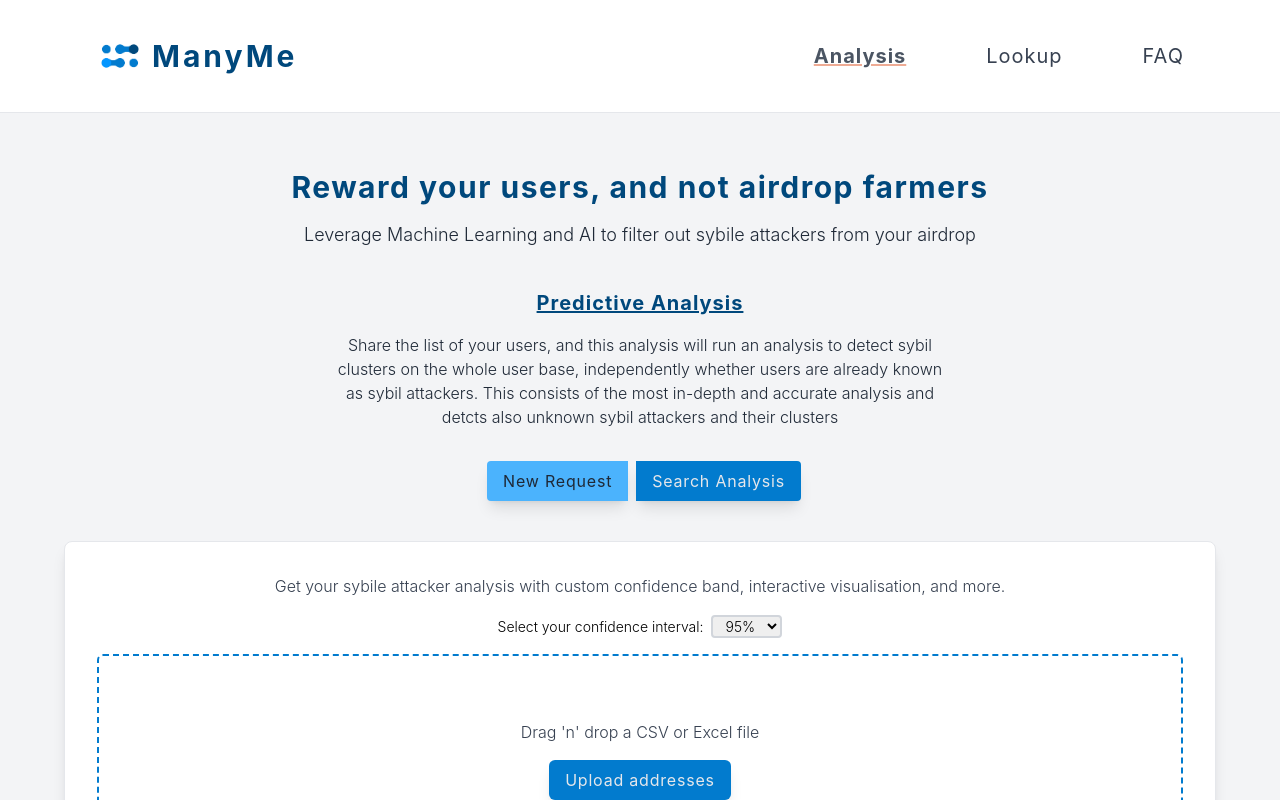
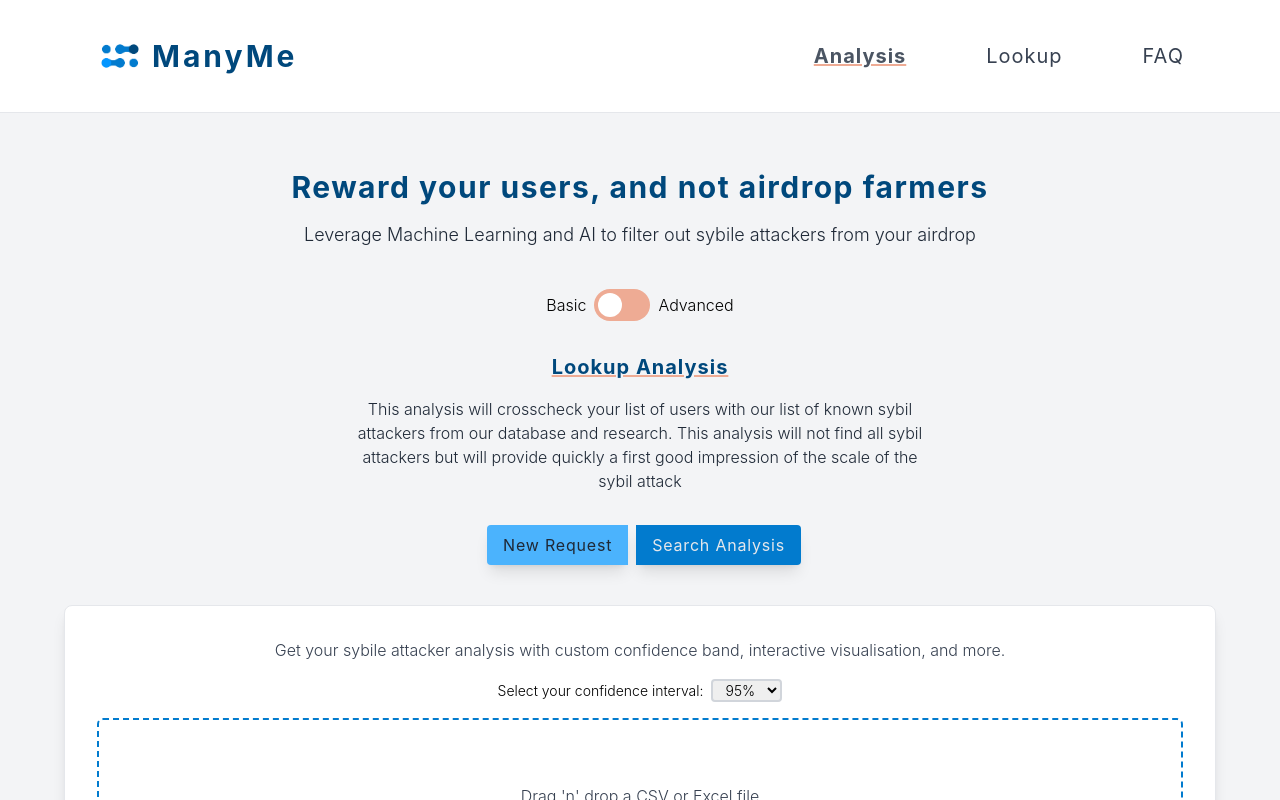
Before and after one commit to muhuuh/sybile, a React (Create React App) app: page / in a window 1280 px wide. Shown: the top 800 px of the page. Built offline with nearby package versions, Linux system fonts and the light colour scheme; no server answers.

Commit message:
added toggle logic

```diff
--- a/src/App.js
+++ b/src/App.js
@@ -1,18 +1,19 @@
 import { Routes, Route } from "react-router-dom";
 import Header from "./components/Header";
-import Main from "./components/Main/PredictiveMain";
+import PredictiveMain from "./components/Main/PredictiveMain";
 import AnalysisMain from "./components/Main/Analysis/AnalysisMain";
 import PaymentMain from "./components/Main/Payment/PaymentMain";
 import PaymentDetails from "./components/Main/Payment/PaymentDetails";
 import LookupMain from "./components/Lookup/LookupMain";
+import LandingPage from "./components/LandingPage";
 
 const App = () => {
   return (
     <div className="App">
       <Header />
       <Routes>
-        <Route path="/" element={<Main />} />
-        <Route path="/main" element={<Main />} />
+        <Route path="/" element={<LandingPage />} />
+        <Route path="/main" element={<PredictiveMain />} />
         <Route path="/main/analysis" element={<AnalysisMain />} />
         <Route path="/main/payment" element={<PaymentMain />} />
         <Route path="/main/payment/details" element={<PaymentDetails />} />
--- /dev/null
+++ b/src/components/LandingPage.js
@@ -0,0 +1,51 @@
+import React, { useState } from "react";
+import LookupMain from "./Lookup/LookupMain";
+import PredictiveMain from "./Main/PredictiveMain";
+
+const LandingPage = () => {
+  const [showPredictive, setShowPredictive] = useState(false);
+
+  const toggle = () => {
+    setShowPredictive(!showPredictive);
+  };
+  return (
+    <main className="min-h-screen p-8  bg-gray-100">
+      <div className="text-center mt-6">
+        <h1 className="text-3xl font-bold text-indogoDye mb-4 tracking-wider">
+          Reward your users, and not airdrop farmers
+        </h1>
+        <p className="text-gray-800 font-light text-lg mb-10">
+          Leverage Machine Learning and AI to filter out sybile attackers from
+          your airdrop
+        </p>
+      </div>
+      <div className="flex flex-row justify-center items-center mb-8">
+        <div className="font-light">Basic</div>
+        <label className="flex flex-row justify-center items-center cursor-pointer px-2">
+          <div className="relative">
+            <input
+              type="checkbox"
+              className="sr-only "
+              checked={showPredictive}
+              onChange={toggle}
+            />
+            <div
+              className={`block w-14 h-8 rounded-full ${
+                showPredictive ? "bg-argentinianBlue" : "bg-salmon"
+              }`}
+            ></div>
+            <div
+              className={`dot absolute left-1 top-1 bg-white w-6 h-6 rounded-full transition-transform duration-200 ease-in-out ${
+                showPredictive && "transform translate-x-full"
+              }`}
+            ></div>
+          </div>
+        </label>
+        <div className="font-light ">Advanced</div>
+      </div>
+      {showPredictive ? <PredictiveMain /> : <LookupMain />}
+    </main>
+  );
+};
+
+export default LandingPage;
--- a/src/components/Lookup/LookupMain.js
+++ b/src/components/Lookup/LookupMain.js
@@ -106,16 +106,9 @@ function LookupMain() {
   };
 
   return (
-    <main className="min-h-screen p-8  bg-gray-100">
+    <main className=" px-8  bg-gray-100">
       <div className="text-center mt-6">
-        <h1 className="text-3xl font-bold text-indogoDye mb-4 tracking-wider">
-          Reward your users, and not airdrop farmers
-        </h1>
-        <p className="text-gray-800 font-light text-lg mb-10">
-          Leverage Machine Learning and AI to filter out sybile attackers from
-          your airdrop
-        </p>
-        <h1 className="text-xl font-bold underline text-indogoDye mb-4 tracking-wider">
+        <h1 className="text-xl font-bold underline decoration-salmon text-indogoDye mb-4 tracking-wider">
           Lookup Analysis
         </h1>
         <div className="flex justify-center">
--- a/src/components/Main/PredictiveMain.js
+++ b/src/components/Main/PredictiveMain.js
@@ -11,7 +11,7 @@ import {
   fetchNetworkAnalysis,
 } from "../store/visuals-slice";
 
-function Main() {
+function PredictiveMain() {
   const [isUploading, setIsUploading] = useState(false);
   const [isFetching, setIsFetching] = useState(false);
   const [errorMessage, setErrorMessage] = useState("");
@@ -106,16 +106,9 @@ function Main() {
   };
 
   return (
-    <main className="min-h-screen p-8  bg-gray-100">
+    <main className=" px-8  bg-gray-100">
       <div className="text-center mt-6">
-        <h1 className="text-3xl font-bold text-indogoDye mb-4 tracking-wider">
-          Reward your users, and not airdrop farmers
-        </h1>
-        <p className="text-gray-800 font-light text-lg mb-10">
-          Leverage Machine Learning and AI to filter out sybile attackers from
-          your airdrop
-        </p>
-        <h1 className="text-xl font-bold underline text-indogoDye mb-4 tracking-wider">
+        <h1 className="text-xl font-bold  text-indogoDye underline decoration-salmon mb-4 tracking-wider">
           Predictive Analysis
         </h1>
         <div className="flex justify-center">
@@ -249,4 +242,4 @@ function Main() {
   );
 }
 
-export default Main;
+export default PredictiveMain;
```
